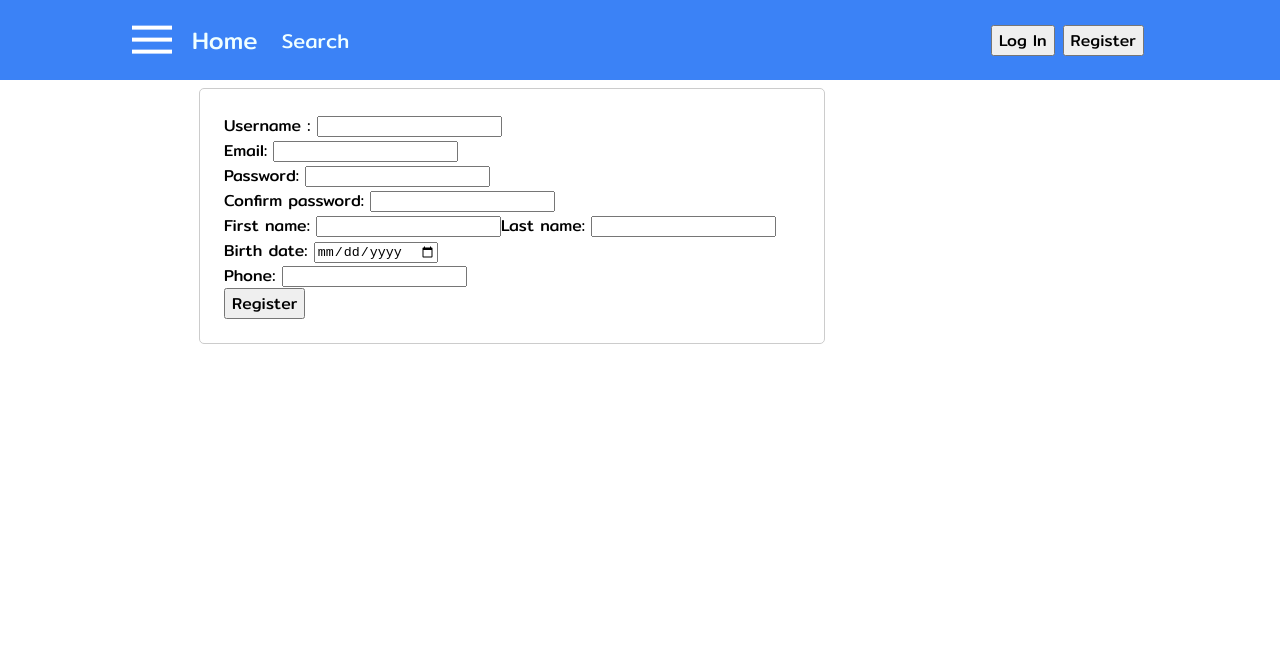
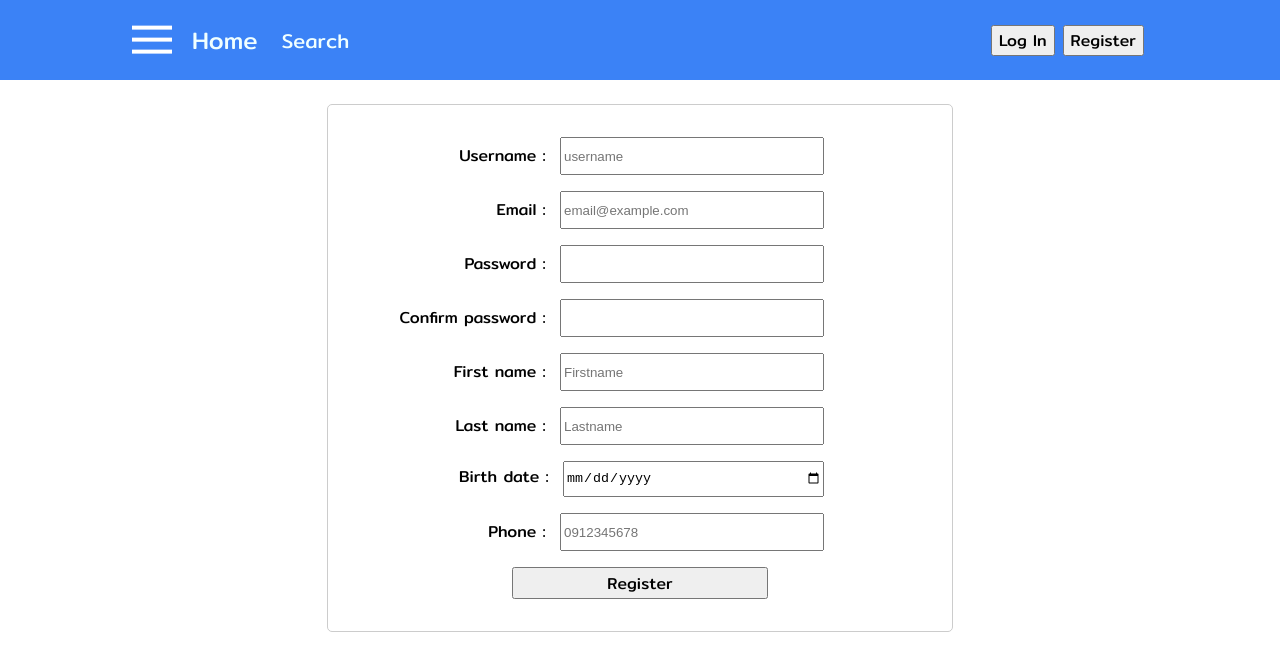
Before and after one commit to dnjooiopa/hostel-management, a React (Create React App) app in the folder client/: page /register in a window 1280 px wide. Shown: the top 670 px of the page. Built offline with nearby package versions, Linux system fonts and the light colour scheme.

Commit message:
:shirt: Style pages

```diff
--- a/client/src/index.css
+++ b/client/src/index.css
@@ -58,6 +58,10 @@ a:hover {
   width: 200px;
 }
 
+.w-64 {
+  width: 256px;
+}
+
 .w-120 {
   width: 480px;
 }
@@ -78,12 +82,24 @@ a:hover {
   width: 100%;
 }
 
-.h-12 {
-  height: 48px;
+.h-4 {
+  height: 16px;
+}
+
+.h-8 {
+  height: 32px;
 }
 
 .m-2 {
   margin: 8px;
+}
+
+.m-auto {
+  margin: auto;
+}
+
+.mt-2 {
+  margin-top: 8px;
 }
 
 .mt-3 {
@@ -121,6 +137,11 @@ a:hover {
 .mr-2 {
   margin-right: 8px;
 }
+
+.mr-24 {
+  margin-right: 96px;
+}
+
 
 .p-2 {
   padding: 8px;
@@ -243,3 +264,20 @@ a:hover {
   background-color: burlywood;
   border-radius: 5px;
 }
+
+table {
+  border: 1px solid;
+  border-radius: 5px;
+  padding: 8px;
+}
+
+th {
+  font-weight: 600;
+  font-size: 18px;
+}
+
+th, td {
+  border-bottom: 1px solid;
+  padding: 12px;
+  text-align: center;
+}
--- a/client/src/pages/Booking.jsx
+++ b/client/src/pages/Booking.jsx
@@ -1,16 +1,15 @@
 import { useContext, useEffect, useState } from 'react'
-import { useHistory } from 'react-router-dom'
 import { getBookings, deleteBooking } from '../api'
 import { AuthContext } from '../context'
 
-export const BookingItem = ({ booking, cancleBooking }) => {
+export const BookingRow = ({ booking, cancleBooking }) => {
   const [totalPrice, setTotalPrice] = useState(0)
   const [checkInDate, setCheckInDate] = useState('')
   const [checkOutDate, setCheckOutDate] = useState('')
   const [bookingDate, setBookingDate] = useState('')
 
   useEffect(() => {
-    const start = new Date()
+    const start = new Date(booking.check_in_date)
     const end = new Date(booking.check_out_date)
     const days = Number.parseInt(
       (end.getTime() - start.getTime()) / (1000 * 60 * 60 * 24)
@@ -23,30 +22,20 @@ export const BookingItem = ({ booking, cancleBooking }) => {
   }, [])
 
   return (
-    <div className="rounded p-6 m-2">
-      <div>
-        <span className="text-md">HOTEL:</span> {booking.hotel.name}
-      </div>
-      <div>
-        <span className="text-md">ROOM:</span> {booking.room.room_type}
-      </div>
-      <div>
-        <span className="text-md">NUMBER OF GUEST:</span> {booking.no_guest}
-      </div>
-      <div>
-        <span className="text-md">CHECK-IN:</span> {checkInDate.substr(0, 21)}
-      </div>
-      <div>
-        <span className="text-md">CHECK-OUT:</span> {checkOutDate.substr(0, 21)}
-      </div>
-      <div>
-        <span className="text-md">BOOKING-DATE:</span> {bookingDate.substr(0, 21)}
-      </div>
-      <div>
-        <span className="text-md">TOTAL-PRICE(THB):</span> {totalPrice}
-      </div>
-      <button onClick={() => cancleBooking(booking.booking_id)}>Cancel</button>
-    </div>
+    <tr>
+      <td>{booking.hotel.name}</td>
+      <td>{booking.room.room_type}</td>
+      <td>{booking.no_guest}</td>
+      <td>{checkInDate.substr(0, 21)}</td>
+      <td>{checkOutDate.substr(0, 21)}</td>
+      <td>{bookingDate.substr(0, 21)}</td>
+      <td>{totalPrice}</td>
+      <td>
+        <button onClick={() => cancleBooking(booking.booking_id)}>
+          Cancel
+        </button>
+      </td>
+    </tr>
   )
 }
 
@@ -89,13 +78,25 @@ export const Booking = () => {
         <div className="flex rounded p-2 m-2 justify-center">
           <h2>My Bookings</h2>
         </div>
+        <table>
+          <tr>
+            <th>Hotel</th>
+            <th>Room</th>
+            <th>Guest</th>
+            <th>Check-in</th>
+            <th>Check-out</th>
+            <th>Booking-date</th>
+            <th>Total price(THB)</th>
+            <th></th>
+          </tr>
           {bookings.map((booking) => (
-          <BookingItem
+            <BookingRow
               key={booking.booking_id}
               booking={booking}
               cancleBooking={cancleBooking}
             />
           ))}
+        </table>
       </div>
     )
   } else {
--- a/client/src/pages/Login.jsx
+++ b/client/src/pages/Login.jsx
@@ -17,7 +17,9 @@ export const Login = () => {
     }
   }, [auth])
 
-  const handleLogin = () => {
+  const handleLogin = (e) => {
+    e.preventDefault()
+
     login({ username, password })
       .then((res) => {
         const { status, error, data } = res.data
@@ -34,20 +36,24 @@ export const Login = () => {
   }
 
   return (
-    <div className="container">
+    <div className="w-full">
+      <div className="w-144 ml-auto mr-auto mt-2 p-6 flex items-center">
+        <form onSubmit={handleLogin} className="w-full flex flex-col align-center">
             <input
               type="text"
               placeholder="username"
               onChange={(e) => setUserName(e.target.value)}
+              className="w-64 h-8 m-2"
             />
             <input
               type="password"
               placeholder="password"
               onChange={(e) => setPassword(e.target.value)}
+              className="w-64 h-8 m-2"
             />
-      <button type="button" onClick={handleLogin}>
-        Log In
-      </button>
+          <button className="w-64 h-8 m-2" type="submit">Log In</button>
+        </form>
+      </div>
     </div>
   )
 }
--- a/client/src/pages/Profile.jsx
+++ b/client/src/pages/Profile.jsx
@@ -46,21 +46,21 @@ export const Profile = () => {
         </div>
         <div className="rounded p-6 mt-4 text-md">
           <div>
-            <span>NAME: </span>
+            <span>Name: </span>
             <span>
               {firstName} {lastName}
             </span>
           </div>
           <div>
-            <span>EMAIL: </span>
+            <span>Email: </span>
             <span>{email}</span>
           </div>
           <div>
-            <span>PHONE: </span>
+            <span>Phone: </span>
             <span>{phone}</span>
           </div>
           <div>
-            <span>BIRTH DATE: </span>
+            <span>Birth date: </span>
             <span>{birthDate}</span>
           </div>
         </div>
--- a/client/src/pages/Register.jsx
+++ b/client/src/pages/Register.jsx
@@ -54,78 +54,113 @@ export const Register = () => {
   }
 
   return (
-    <div className="w-256">
-      <div className="w-144 ml-auto mr-auto p-6 text-sm rounded m-2">
-        <form onSubmit={handleSubmit} className="flex flex-wrap">
-          <div className="w-full">
-            Username :{' '}
+    <div className="w-256 flex justify-center m-auto mt-4">
+      <div className="w-144 p-6 text-sm rounded m-2">
+        <form
+          onSubmit={handleSubmit}
+          className="w-full flex flex-col items-center"
+        >
+          <div className="w-full flex">
+            <div className="ml-auto mr-24">
+              <span> Username : </span>
               <input
                 type="text"
                 onChange={(e) => setUserName(e.target.value)}
                 pattern=".{5,}"
+                className="w-64 h-8 m-2"
+                placeholder="username"
                 required
-              className="w-auto"
               />
             </div>
-          <div className="w-full">
-            Email:{' '}
+          </div>
+          <div className="w-full flex">
+            <div className="ml-auto mr-24">
+              <span> Email : </span>
               <input
                 type="email"
                 onChange={(e) => setEmail(e.target.value)}
+                className="w-64 h-8 m-2"
+                placeholder="email@example.com"
                 required
               />
             </div>
-          <div className="w-full">
-            Password:{' '}
+          </div>
+          <div className="w-full flex">
+            <div className="ml-auto mr-24">
+              <span> Password : </span>
               <input
                 type="password"
                 onChange={(e) => setPassword(e.target.value)}
                 pattern=".{6,}"
+                className="w-64 h-8 m-2"
                 required
               />
             </div>
-          <div className="w-full">
-            Confirm password:{' '}
+          </div>
+          <div className="w-full flex">
+            <div className="ml-auto mr-24">
+              <span> Confirm password : </span>
               <input
                 type="password"
                 onChange={(e) => setConfirmPassword(e.target.value)}
                 pattern=".{6,}"
+                className="w-64 h-8 m-2"
                 required
               />
             </div>
-          <div className="w-full">
-            First name:{' '}
+          </div>
+          <div className="w-full flex">
+            <div className="ml-auto mr-24">
+              <span> First name : </span>
               <input
                 type="text"
                 onChange={(e) => setFirstName(e.target.value)}
+                className="w-64 h-8 m-2"
+                placeholder="Firstname"
                 required
               />
-            Last name:{' '}
+            </div>
+          </div>
+          <div className="w-full flex">
+            <div className="ml-auto mr-24">
+              <span> Last name : </span>
               <input
                 type="text"
                 onChange={(e) => setLastName(e.target.value)}
+                className="w-64 h-8 m-2"
+                placeholder="Lastname"
                 required
               />
             </div>
-          <div className="w-full">
-            Birth date:{' '}
+          </div>
+          <div className="w-full flex">
+            <div className="ml-auto mr-24">
+              <span> Birth date : </span>
               <input
                 type="date"
                 onChange={(e) => setBirthDate(e.target.value)}
+                className="w-64 h-8 m-2"
                 required
               />
             </div>
-          <div className="w-full">
-            Phone:{' '}
+          </div>
+          <div className="w-full flex">
+            <div className="ml-auto mr-24">
+              <span> Phone : </span>
               <input
                 type="text"
                 onChange={(e) => setPhone(e.target.value)}
                 pattern=".{10,10}"
+                className="w-64 h-8 m-2"
+                placeholder="0912345678"
                 required
               />
             </div>
-          <div className="w-full">
-            <button type="submit">Register</button>
+          </div>
+          <div className="w-full flex justify-center">
+            <button className="w-64 h-8 m-2" type="submit">
+              Register
+            </button>
           </div>
         </form>
       </div>
```
Also changed, not shown: 1 other file (tests, documents, lock files or other folders). Lines whose indentation alone changed are shown as unchanged.
